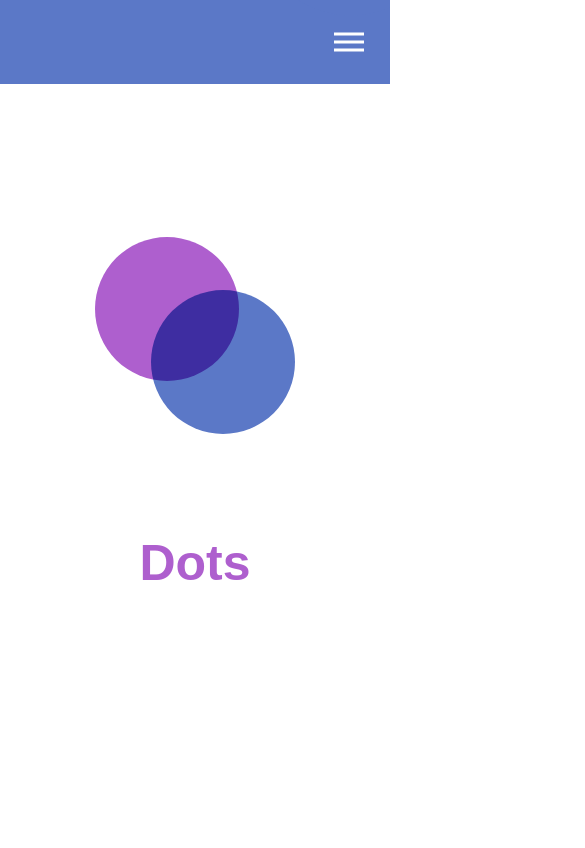
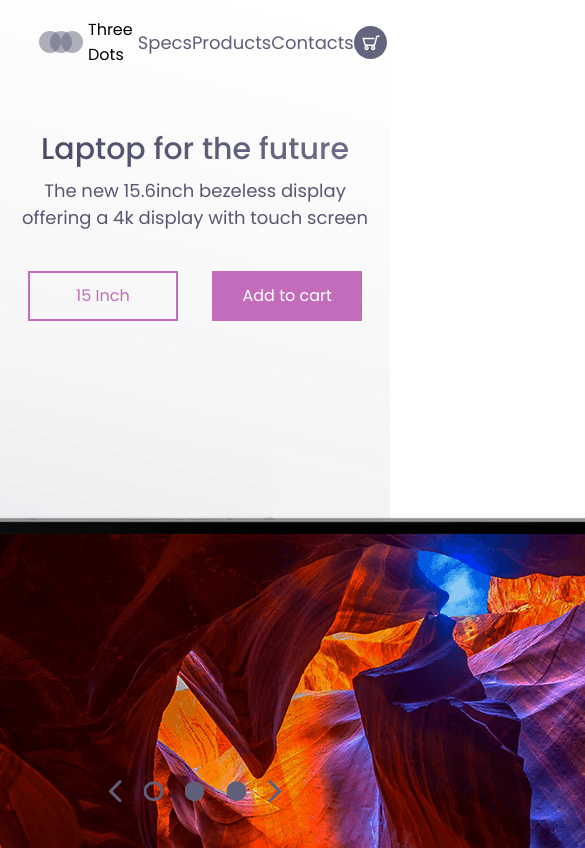
Before and after one commit to Mudhol/mudhol.github.io, a plain HTML site: page index.html in a window 390 px wide. Shown: the top 848 px of the page, 585 px wide, since content can reach past the window. Drawn offline with Linux system fonts and the light colour scheme.

Commit message:
New Website
Dated: 02/01/2020

```diff
--- a/app.js
+++ /dev/null
@@ -1,10 +0,0 @@
-const hamburger = document.querySelector(".hamburger");
-const navLinks = document.querySelector(".nav-links");
-const links = document.querySelectorAll(".nav-links li");
-
-hamburger.addEventListener("click", () => {
-  navLinks.classList.toggle("open");
-  links.forEach(link => {
-    link.classList.toggle("fade");
-  });
-});
--- a/index.html
+++ b/index.html
@@ -1,31 +1,59 @@
 <!DOCTYPE html>
-<html lang="en">
+<html>
 <head>
-    <meta charset="UTF-8" />
-    <meta name="viewport" content="width=device-width, initial-scale=1.0" />
-    <meta http-equiv="X-UA-Compatible" content="ie=edge" />
-    <link rel="stylesheet" href="./style.css" />
-    <title>Bubble Effect</title>
+	<meta charset="utf-8">
+	<meta name="viewport" content="width=device-width,initial-scale=1.0">
+	<meta http-equiv="X-UA-Compatible" content='ie=edge'>
+	<link rel="stylesheet" type="text/css" href="style.css">
+	<link href="https://fonts.googleapis.com/css?family=Poppins:400,500&display=swap"
+			rel="stylesheet">
+	<title>Landing Page</title>
 </head>
 <body>
+	<header>
+		<div class="logo-container">
+			<img src="./img/logo.svg" alt="logo">
+			<h4 class="logo">Three Dots</h4>
+		</div>
 		<nav>
-      <div class="hamburger">
-        <div class="line"></div>
-        <div class="line"></div>
-        <div class="line"></div>
-      </div>
 			<ul class="nav-links">
-        <li><a href="#">About</a></li>
-        <li><a href="#">Contact</a></li>
-        <li><a href="#">Projects</a></li>
+				<li><a class="nav-link" href="#">Specs</a></li>
+				<li><a class="nav-link" href="#">Products</a></li>
+				<li><a class="nav-link" href="#">Contacts</a></li>
 			</ul>
 		</nav>
-
-    <section class="landing">
-      <img src="./circles.svg" alt="dots" />
-      <h1>Dots</h1>
+		<div class="cart">
+			<img src="./img/cart.svg" alt="cart">
+		</div>
+	</header>
+	<main>
+		<section class="presentation">
+			<div class="introduction">
+				<div class="intro-text">
+					<h1>Laptop for the future</h1>
+					<p>The new 15.6inch bezeless display offering a 4k display
+						with touch screen
+					</p>
+				</div>
+				<div class="cta">
+					<button class="cta-select">15 Inch</button>
+					<button class="cta-add">Add to cart</button>
+				</div>
+			</div>
+			<div class="cover">
+				<img src="./img/matebook.png" alt="matebook">
+			</div>
 		</section>
-
-    <script src="app.js"></script>
+		<div class="laptop-select">
+			<img src="./img/arrow-left.svg" alt="">
+			<img src="./img/dot.svg" alt="">
+			<img src="./img/dot-full.svg" alt="">
+			<img src="./img/dot-full.svg" alt="">
+			<img src="./img/arrow-right.svg" alt="">
+		</div>
+		<img class="big-circle" src="./img/big-eclipse.svg" alt="">
+		<img class="mid-circle" src="./img/mid-eclipse.svg" alt="">
+		<img class="small-circle" src="./img/small-eclipse.svg" alt="">
+	</main>
 </body>
 </html>
--- a/style.css
+++ b/style.css
@@ -1,192 +1,171 @@
-* {
-  margin: 0;
-  padding: 0;
+*{
+	margin:0;
+	padding:0;
 	box-sizing: border-box;
 }
-body {
-  font-family: sans-serif;
+body{
+	font-family:'Poppins',sans-serif;
 }
-
+button{
+	font-family:'Poppins',sans-serif;
+}
+header{
+	display:flex;
+	width:80%;
+	height: 10vh;
+	margin:auto;
+	align-items: center;
+}
+.logo-container,.nav-links,.cart{
+	display: flex;
+}
+.logo-container{
+	flex: 1;
+}
+.logo{
+	font-weight: 400;
+	margin: 5px;
+}
 nav{
-	height: 10vh;
-	background: #5b78c7;
+	flex: 2;
 }
 .nav-links{
-	display:flex;
+	justify-content: space-around;
 	list-style: none;
-	width:50%;
-	height:100%;
-	justify-content: space-around;
-	align-items: center;
-	margin-left: auto;
-}
-.nav-links li a{
-	color:white;
-	text-decoration: none;
-	font-size: 16px;
-}
-
-.landing{
-	height:90vh;
-	display: flex;
-	justify-content: center;
-	align-items:center;
-}
-.landing h1{
-	margin:100px;
-	font-size:50px;
-	color:#ae5fce;
-}
-@media screen and (max-width:768px){
-	.line{
-		width:30px;
-		height:3px;
-		background: white;
-		margin:5px;
-	}
-	nav{
-		position:relative;
 
 }
-	.hamburger{
+.nav-link{
+	color:#5f5f79;
+	font-size: 18px;
+	text-decoration: none;
+}
+.cart{
+	flex: 1;
+	justify-content: flex-end;
+}
+.presentation{
+	display: flex;
+	width: 90%;
+	margin: auto;
+	min-height: 80vh;
+	align-items: center;
+}
+.introduction{
+	flex:1;
+}
+.intro-text h1{
+	font-size: 44px;
+	font-weight: 500;
+	background:linear-gradient(to right,#494964,#6f6f89);
+	-webkit-background-clip: text;
+	-webkit-text-fill-color: transparent;
+}
+.intro-text p{
+	margin-top:5px;
+	font-size:22px;
+	color:#585772;
+}
+.cta{
+	padding: 50px 0px 0px 0px;
+}
+.cta-select{
+	border:2px solid #c36cbb;
+	background:transparent;
+	color: #c36cbb;;
+	width: 150px;
+	height:50px;
+	cursor: pointer;
+	font-size:16px;
+}
+.cta-add{
+	background:#c36cbb;
+	width: 150px;
+	height:50px;
+	cursor: pointer;
+	font-size:16px;
+	border:none;
+	color:white;
+	margin:30px 0px 0px 30px;
+
+}
+.cover{
+	flex: 1;
+	display:flex;
+	justify-content: center;
+	height:60vh;
+}
+.cover img{
+	height:100%;
+	filter:drop-shadow(0px 5px 3px black);
+	animation:drop 1.5s ease;
+}
+.big-circle{
 	position: absolute;
-		cursor:pointer;
-		right:5%;
-		top:50%;
-		transform: translate(-5%,-50%);
-		z-index: 2;
+	top: 0px;
+	right: 0px;
+	z-index: -1;
+	opacity: 0.7;
+	height: 80%;
 }
-
-	.nav-links{
-		position: fixed;
-		background:#5b78c7;
-		height:100vh;
-		width:100%;
-		flex-direction: column;
-		clip-path: circle(100px at 90% -10%);
-		-webkit-clip-path: circle(100px at 90% -10%);
-		transition: all 1s ease-out;
-		pointer-events: none;
+.mid-circle{
+	position: absolute;
+	top: 30%;
+	right:30%;
+	z-index:-1;
+	height:60%;
+	opacity: 0.5;
 }
-	.nav-links.open{
-		clip-path: circle(1000px at 90% -10%);
-		-webkit-clip-path: circle(1000px at 90% -10%);
-		pointer-events: all;
+.small-circle{
+	position: absolute;
+	bottom: 0%;
+	left:30%;
+	z-index:-1;
 }
-	.landing{
+.laptop-select{
+	width:15%;
+	display: flex;
+	justify-content: space-around;
+	position: absolute;
+	right:20%;
+}
+@keyframes drop{
+	0%{
+		opacity: 0;
+		transform: translateY(-80px);
+	}
+	100%{
+		opacity: 1;
+		transform: translateY(0px);
+	}
+}
+@media screen and (max-width:1024px){
+	.presentation{
 		flex-direction:column;
 	}
-	.nav-links li{
-		opacity: 0;
+	.introduction{
+		margin-top: 5vh;
+		text-align: center;
 	}
-	.nav-links li a{
-		font-size: 25px;
+	.intro-text h1{
+		font-size:30px;
 	}
-	.nav-links:nth-child(1){
-		transiion:all 0.5s ease 0.2s;
+	.intro-text p{
+		font-size: 18px;
 	}
-	.nav-links:nth-child(1){
-		transiion:all 0.5s ease 0.4s;
+	.cta{
+		padding: 10px 0px 0px 0px;
 	}
-	.nav-links:nth-child(1){
-		transiion:all 0.5s ease 0.6s;
+	.laptop-select{
+		bottom:5%;
+		right: 50%;
+		width: 50%;
+		transform:translate(50%,5%);
 	}
-	li.fade{
-		opacity: 1;
+	.cover img{
+		height:80%;
+	}
+	.small-circle,.mid-circle,.big-circle{
+		opacity: 0.2;
+
 	}
 }
-
-/*
-nav {
-  height: 10vh;
-  background: #5b78c7;
-}
-
-.nav-links {
-  display: flex;
-  list-style: none;
-  width: 50%;
-  height: 100%;
-  justify-content: space-around;
-  align-items: center;
-  margin-left: auto;
-}
-
-.nav-links li a {
-  color: white;
-  text-decoration: none;
-  font-size: 16px;
-}
-
-.landing {
-  height: 90vh;
-  display: flex;
-  justify-content: center;
-  align-items: center;
-}
-
-.landing h1 {
-  margin: 100px;
-  font-size: 50px;
-  color: #ae5fce;
-}
-
-@media screen and (max-width: 768px) {
-  .line {
-    width: 30px;
-    height: 3px;
-    background: white;
-    margin: 5px;
-  }
-  nav {
-    position: relative;
-  }
-
-  .hamburger {
-    position: absolute;
-    cursor: pointer;
-    right: 5%;
-    top: 50%;
-    transform: translate(-5%, -50%);
-    z-index: 2;
-  }
-
-  .nav-links {
-    position: fixed;
-    background: #5b78c7;
-    height: 100vh;
-    width: 100%;
-    flex-direction: column;
-    clip-path: circle(100px at 90% -10%);
-    -webkit-clip-path: circle(100px at 90% -10%);
-    transition: all 1s ease-out;
-    pointer-events: none;
-  }
-  .nav-links.open {
-    clip-path: circle(1000px at 90% -10%);
-    -webkit-clip-path: circle(1000px at 90% -10%);
-    pointer-events: all;
-  }
-  .landing {
-    flex-direction: column;
-  }
-  .nav-links li {
-    opacity: 0;
-  }
-  .nav-links li a {
-    font-size: 25px;
-  }
-  .nav-links li:nth-child(1) {
-    transition: all 0.5s ease 0.2s;
-  }
-  .nav-links li:nth-child(2) {
-    transition: all 0.5s ease 0.4s;
-  }
-  .nav-links li:nth-child(3) {
-    transition: all 0.5s ease 0.6s;
-  }
-  li.fade {
-    opacity: 1;
-  }
-}
-*/
```
Also changed, not shown: circles.svg (deleted), img/arrow-left.svg (added), img/arrow-right.svg (added), img/big-eclipse.svg (added), img/cart.svg (added), img/dot-full.svg (added), img/dot.svg (added), img/logo.svg (added), img/matebook.png (added), img/mid-eclipse.svg (added), img/small-eclipse.svg (added). Lines whose indentation alone changed are shown as unchanged.
